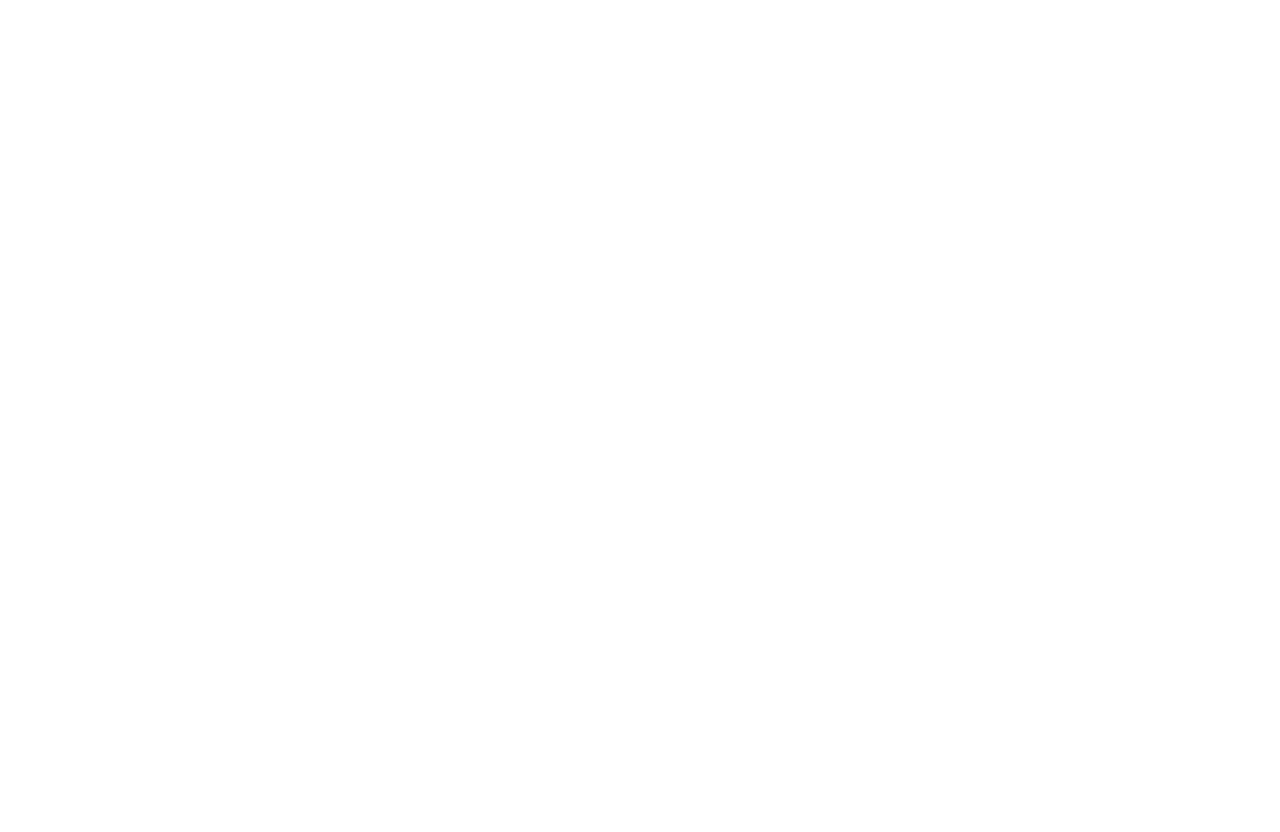
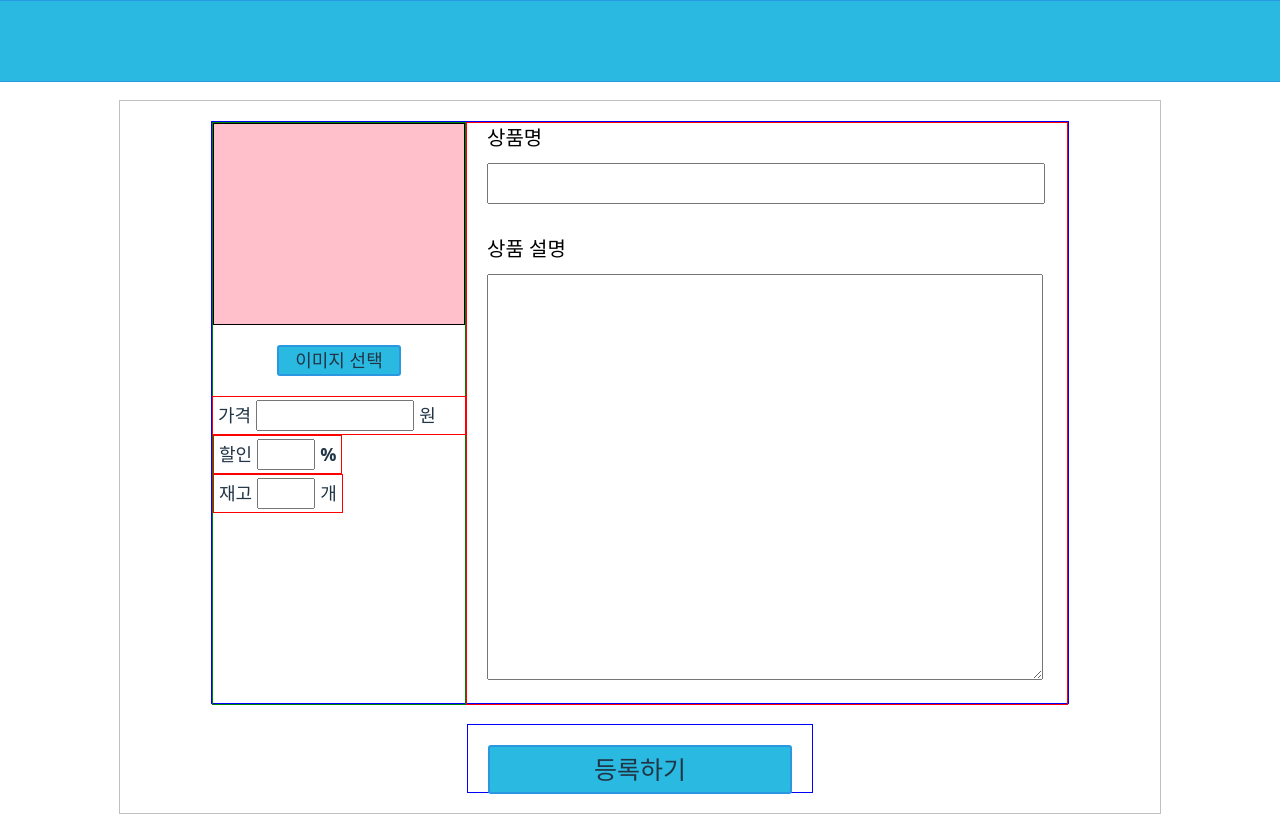
Before and after one commit to khstony/shopping, a React (Vite) app in the folder front-shop/: page /upload in a window 1280 px wide. Before the commit this address had no page. Shown: the top 832 px of the page. Before the commit the page ends 800 px from the top, so only its background shows below. Built offline with nearby package versions, Linux system fonts and the light colour scheme.

Commit message:
판매자 업로드 UI

```diff
--- a/front-shop/src/App.tsx
+++ b/front-shop/src/App.tsx
@@ -7,6 +7,7 @@
 import MainPage from './pages/MainPage'
 import SellerPage from './pages/Sellerpage';
 import OfferInfo from './pages/OfferInfo';
+import Upload from './pages/Upload';
 import './App.css'
 
 function App() {
@@ -19,6 +20,7 @@
         <Route path = "/main" element = {<MainPage/>}/>
         <Route path = "/seller" element = {<SellerPage/>}/>
         <Route path = "/offer" element = {<OfferInfo/>}/>
+        <Route path = "/upload" element = {<Upload/>}/>
       </Routes>
     </BrowserRouter>
   )
--- a/front-shop/src/components/SellerOfferCell.css
+++ b/front-shop/src/components/SellerOfferCell.css
@@ -97,3 +97,8 @@
     border : 2px solid #2a97e0;
     border-radius: 3px;
 }
+
+.cell-seller-button:hover{
+    background-color: #2a97e0;
+    cursor: pointer;
+}
--- a/front-shop/src/pages/OfferInfo.css
+++ b/front-shop/src/pages/OfferInfo.css
@@ -151,7 +151,7 @@
     align-items: center;
     justify-content: center;
     border : 2px solid #2a97e0;
-    border-radius: 10px;
+    border-radius: 3px;
 }
 
 .soldout-highlight{
--- /dev/null
+++ b/front-shop/src/pages/Upload.css
@@ -0,0 +1,174 @@
+.upload-main-wrapper {
+  min-height: 100vh;
+  min-width: 100vw;
+  /* background-color: #d1d1d1; */
+  background-color: white;
+  display : flex;
+  justify-content: center;
+}
+
+.upload-seller-main-center-zone{
+    width : 1000px;
+    min-height : 100%;
+    background-color: white;
+    border : 1px solid #c4bfbf;
+    margin-top : 100px;
+    margin-bottom : 100px;
+    display: flex;
+    gap: 20px;
+    padding: 20px;
+    align-items: center;
+    justify-content: center;
+    flex-direction: column;
+}
+
+.upload-main-header{
+    width : 100%;
+    height : 80px;
+    background-color: #2AB9E0;
+    position: fixed;
+    border : 1px solid #2a97e0;
+    align-items : center;
+    justify-content: center;
+    display : flex;
+    z-index : 1000;
+}
+
+.upload-seller-top{
+    display : flex;
+    border: 1px solid blue;
+    height : 90%;
+}
+
+.upload-seller-bottom{
+    display : flex;
+    border: 1px solid blue;
+    height : 10%;
+}
+
+.upload-left-section{
+    border : 1px solid green;
+    height: 100%;
+    display: flex;
+    flex-direction: column;
+    align-items: center;
+}
+
+.upload-right-section{
+    border : 1px solid red;
+    height : 100%;
+    width : 600px;
+    display : flex;
+    flex-direction: column;
+
+}
+
+.upload-image-section{
+    background-color: pink;
+    border : 1px solid black;
+    width : 250px;
+    height: 200px;
+}
+
+.upload-image-select-button{
+    width : 120px;
+    height : 35 px;
+    font-size : 18px;
+    background-color:#2AB9E0;
+    font-weight : 700;
+    margin : 20px;
+    display: flex;
+    text-align: center;
+    align-items: center;
+    justify-content: center;
+    border : 2px solid #2a97e0;
+    border-radius: 3px;
+}
+
+.upload-title-tag{
+    display : flex;
+    font-size : 20px;
+    font-weight: 700;
+    color : black;
+    padding-left : 20px;
+}
+
+.upload-title-textbox{
+    width : 550px;
+    height : 35px;
+    font-size : 20px;
+    font-weight: 700;
+    margin-left : 20px;
+    margin-top : 10px;
+}
+
+.upload-description-tag{
+    display : flex;
+    font-size : 20px;
+    font-weight: 700;
+    color : black;
+    padding-left : 20px;
+    margin-top : 30px;
+}
+
+.upload-description-textbox{
+    width : 550px;
+    height : 400px;
+    font-size : 20px;
+    font-weight: 700;
+    margin-left : 20px;
+    margin-top : 10px;
+}
+
+.upload-price-zone{
+    border : 1px solid red;
+    display : flex;
+    align-items: center;
+    width : 100%;
+}
+
+.upload-price-tag{
+    padding : 5px;
+    font-size : 18px;
+    font-weight: 700;
+}
+
+.upload-price-input{
+    height : 25px;
+    width : 150px;
+    font-size : 18px;
+}
+
+.upload-stock-zone{
+    border : 1px solid red;
+    display : flex;
+    align-items: center;
+    margin-right : auto;
+}
+
+.upload-stock-tag{
+    padding : 5px;
+    font-size : 18px;
+    font-weight: 700;
+}
+
+.upload-stock-input{
+    height : 25px;
+    width : 50px;
+    font-size : 18px;
+}
+
+.upload-confirm{
+    width : 300px;
+    height : 45px;
+    font-size : 25px;
+    background-color:#2AB9E0;
+    font-weight : 700;
+    margin : 20px;
+    display: flex;
+    text-align: center;
+    align-items: center;
+    justify-content: center;
+    border : 2px solid #2a97e0;
+    border-radius: 3px;
+}
--- /dev/null
+++ b/front-shop/src/pages/Upload.tsx
@@ -0,0 +1,67 @@
+import React, { useEffect, useState, useRef } from 'react';
+import {testshop} from "../testdata/testshop";
+import type { Offer } from "../types/offer"
+import SellerOfferCell from "../components/SellerOfferCell"
+import "./Upload.css"
+
+function Upload() {
+
+
+
+  const [offerList, setOfferList] = useState<Offer[]>([]);
+
+  const fetchOffer = () =>{
+    setOfferList(testshop);
+  }
+
+  useEffect(() => {
+    fetchOffer();
+    console.log("오퍼 패치됨", offerList);
+  },[]);
+
+  return (
+    <div className = "upload-main-wrapper">
+      <div className = "upload-main-header">
+
+      </div>
+      <div className = "upload-seller-main-center-zone">
+        <div className = "upload-seller-top">
+            <div className = "upload-left-section">
+                <div className = "upload-image-section"></div>
+                <div className = "upload-image-select-button">이미지 선택</div>
+                <div className = "upload-price-zone">
+                    <div className= "upload-price-tag">가격</div>
+                    <input className='upload-price-input' type = "number"/>
+                    <div className= "upload-price-tag">원</div>
+                </div>
+
+                <div className = "upload-stock-zone">
+                    <div className= "upload-stock-tag">할인</div>
+                    <input className='upload-stock-input' type = "number"/>
+                    <div className= "upload-stock-tag">%</div>
+                </div>
+
+                <div className = "upload-stock-zone">
+                    <div className= "upload-stock-tag">재고</div>
+                    <input className='upload-stock-input' type = "number"/>
+                    <div className= "upload-stock-tag">개</div>
+                </div>
+            </div>
+            <div className = "upload-right-section">
+                <div className = "upload-title-tag">상품명</div>
+                <input className = "upload-title-textbox"/>
+                <div className = "upload-description-tag">상품 설명</div>
+                <textarea className = "upload-description-textbox"/>
+            </div>
+        </div>
+
+        <div className='upload-seller-bottom'>
+            <div className='upload-confirm'>등록하기</div>
+        </div>
+
+      </div>
+    </div>
+
+  )
+}
+export default Upload
```
